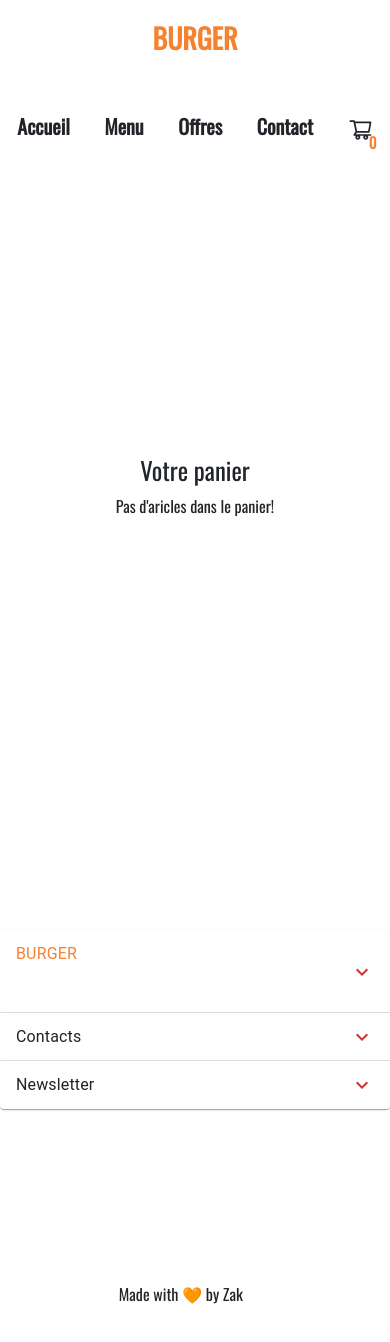
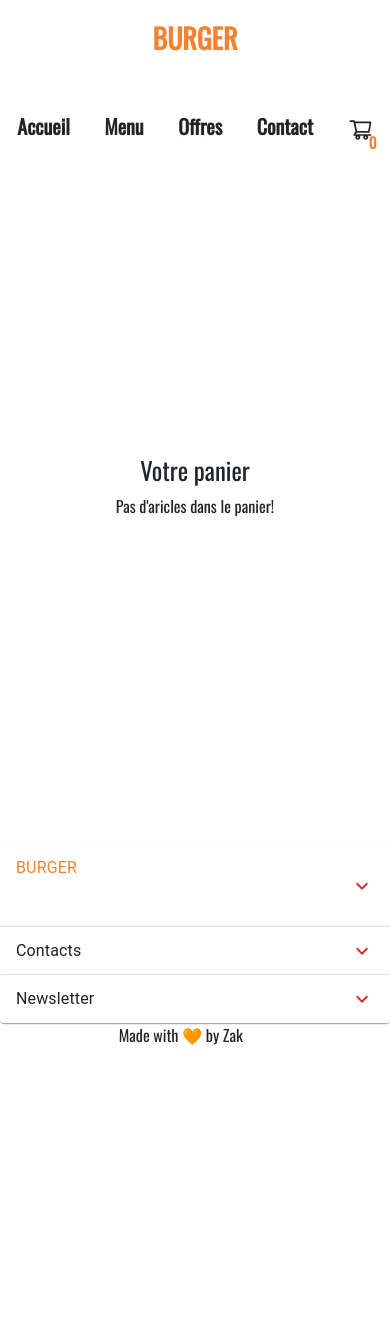
Before and after one commit to Rashaann/burger_fe, a Next.js app: page /cart in a window 390 px wide. Shown: the top 1342 px of the page. After the commit the page ends 1097 px from the top, so only its background shows below. Built offline with nearby package versions, Linux system fonts and the light colour scheme; a web font is replaced by a local one.

Commit message:
Responsivness of About page (sm only)

```diff
--- a/styles/Footer.module.css
+++ b/styles/Footer.module.css
@@ -187,9 +187,8 @@
   .body {
     display: flex;
     flex-direction: column;
-    justify-content: space-around;
     width: 100vw;
-    min-height: 65vh;
+    min-height: 30vh;
   }
 
 
@@ -217,7 +216,6 @@
 
   .subContainer {
     width: 100vw;
-    background-color: red;
   }
 
   .subContainer2 {
@@ -226,7 +224,6 @@
     height: 30vh;
     width: 15vw;
     padding-left: 15px;
-    background-color: red;
   }
 
 
```
